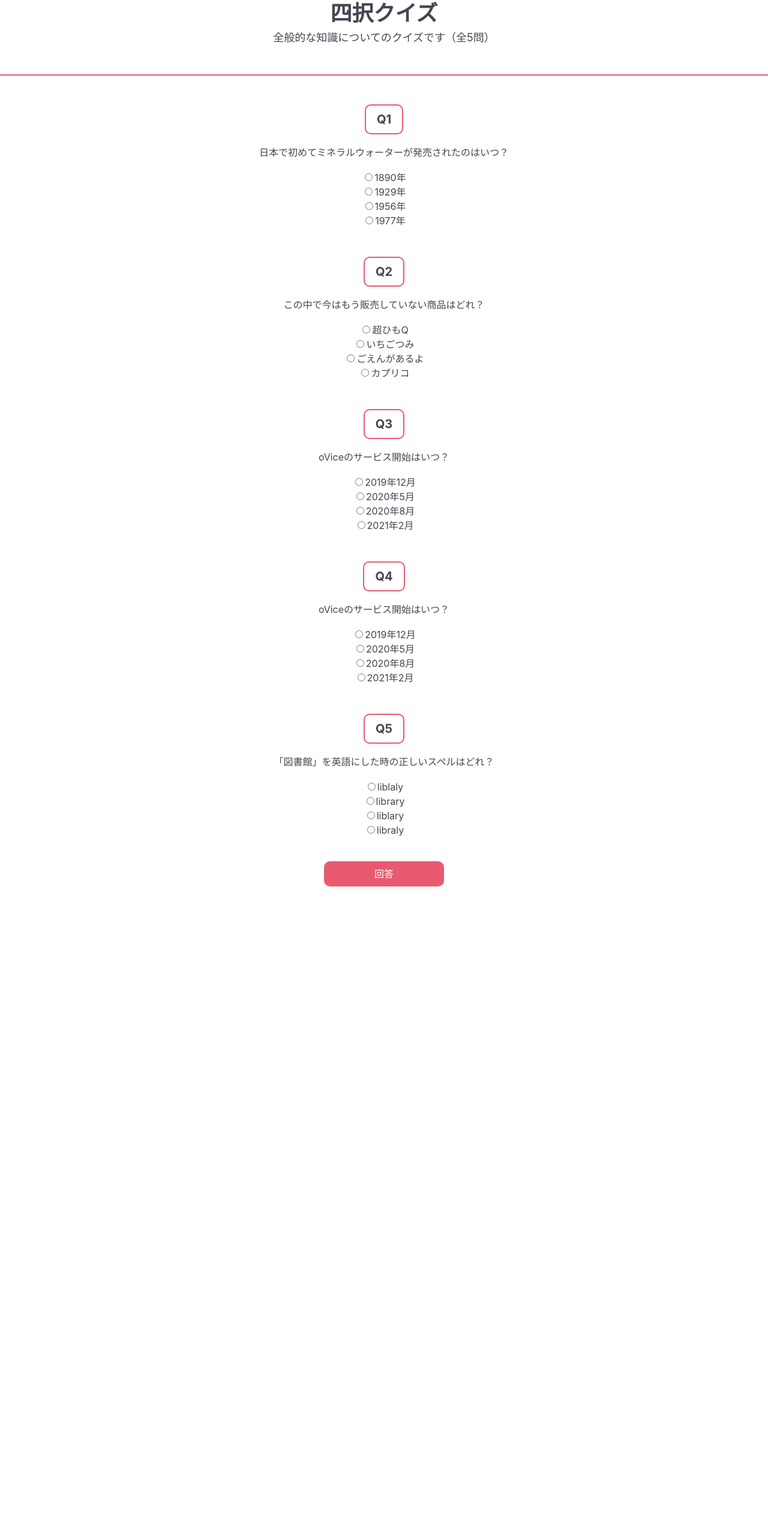
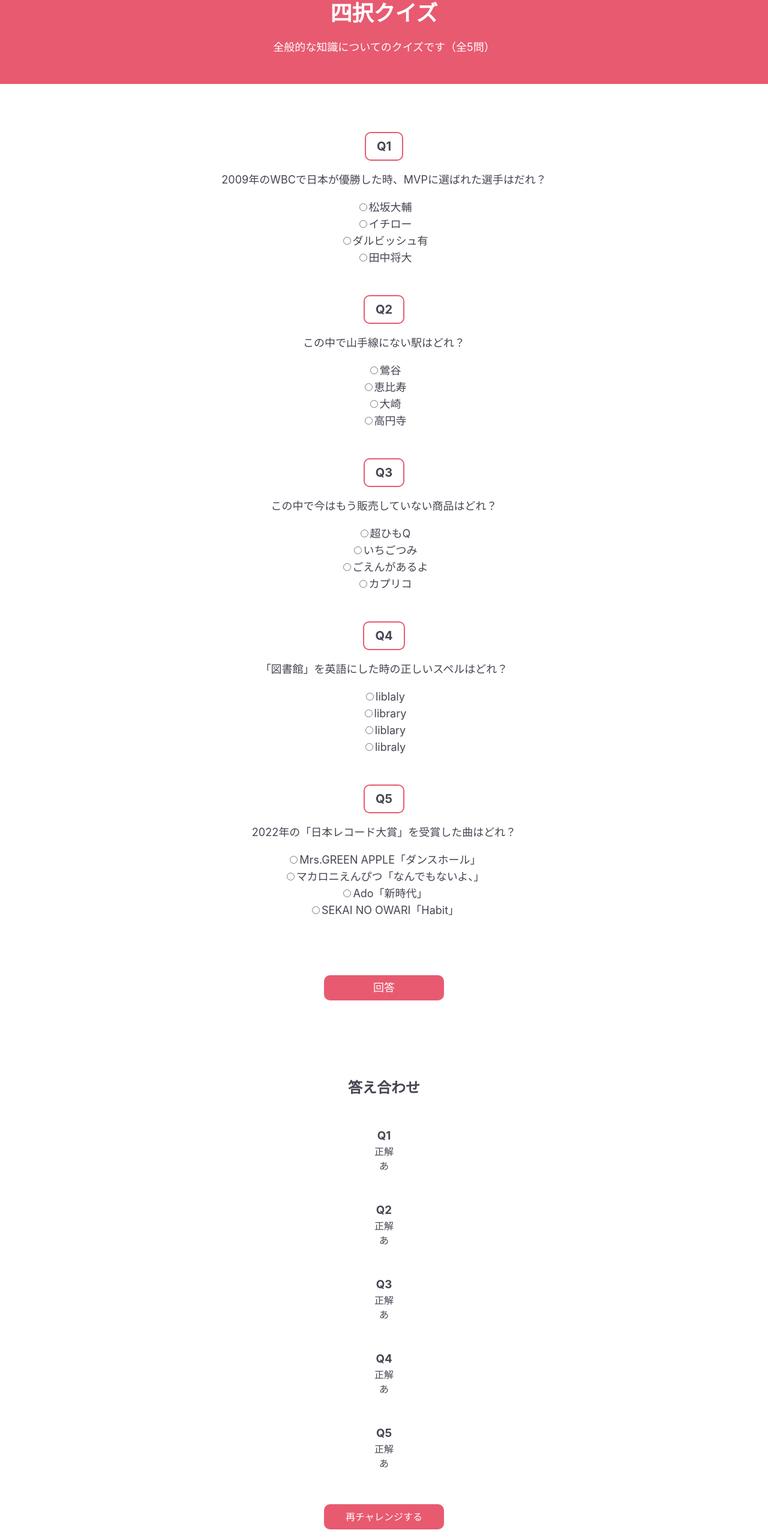
Before and after one commit to ondryuki/my-app, a React (Create React App) app: page / in a window 1280 px wide. Shown: the part 53-2619 px from the top of the page at 60% size. Before the commit the page ends 1619 px from the top, so only its background shows below. Built offline with nearby package versions, Linux system fonts and the light colour scheme.

Commit message:
feat: Answerのコンポーネントにclassを付与、問題に解説を追加

```diff
--- a/src/components/answer/App.tsx
+++ b/src/components/answer/App.tsx
@@ -1,32 +1,45 @@
 import React from 'react';
+import Question from '../question/App';
 import '../../css/App.css';
 
 function App() {
   return (
     <div className="answer">
       <main className="answer-main">
-        <div>
-          <h2>答え合わせ</h2>
-          <div>
-            <h3>Q1</h3>
-            <p>正解</p>
+        <div className="answer-answers">
+          <h2 className="answer-title">答え合わせ</h2>
+          <div className="answer-answer">
+            <h3 className="answer-number">Q1</h3>
+            <p className="answer-result">正解</p>
+            <p className="answer-sentense">あ</p>
           </div>
-          <div>
-            <h3>Q2</h3>
-            <p>正解</p>
+          <div className="answer-answer">
+            <h3 className="answer-number">Q2</h3>
+            <p className="answer-result">正解</p>
+            <p className="answer-sentense">あ</p>
+
           </div>
-          <div>
-            <h3>Q3</h3>
-            <p>正解</p>
+          <div className="answer-answer">
+            <h3 className="answer-number">Q3</h3>
+            <p className="answer-result">正解</p>
+            <p className="answer-sentense">あ</p>
+
           </div>
-          <div>
-            <h3>Q4</h3>
-            <p>正解</p>
+          <div className="answer-answer">
+            <h3 className="answer-number">Q4</h3>
+            <p className="answer-result">正解</p>
+            <p className="answer-sentense">あ</p>
+
           </div>
-          <div>
-            <h3>Q5</h3>
-            <p>正解</p>
+          <div className="answer-answer">
+            <h3 className="answer-number">Q5</h3>
+            <p className="answer-result">正解</p>
+            <p className="answer-sentense">あ</p>
+
           </div>
+          <button className="answer-button" type="button">
+            再チャレンジする
+          </button>
         </div>
       </main>
     </div>
--- a/src/components/header/App.tsx
+++ b/src/components/header/App.tsx
@@ -7,12 +7,9 @@ function App() {
     <div className="header">
       <header className="header-inner">
         <h1>四択クイズ</h1>
-        <p>
+        <p className="header-sentense">
           全般的な知識についてのクイズです（全5問）
         </p>
-        {/* <Link to="/question">問題</Link>
-        <p>|</p>
-        <Link to="/question">回答</Link> */}
       </header>
     </div>
   );
--- a/src/components/question/App.tsx
+++ b/src/components/question/App.tsx
@@ -3,11 +3,8 @@ import questions from './questions';
 import '../../css/App.css';
 import type { MouseEvent, ChangeEvent } from 'react';
 
-
-// console.log(questions);
-
 function App() {
-
+  // state
   const [quizQuestions, setquiz] = useState([
     {
       name: '',
@@ -36,12 +33,31 @@ function App() {
     },
   ])
 
-  const handleSubmitAnswer = (e: MouseEvent<HTMLButtonElement>) => {
-    console.log(e.target);
-    // e.preventDefault();
-    console.log('test');
+  function switchPage() {
+    console.log('switch');
   }
 
+  let [isMobile, setIsMobile] = useState(false);
+
+  // Event of 'Answer' button
+  const handleSubmitAnswer = (e: MouseEvent<HTMLButtonElement>) => {
+    e.preventDefault();
+    console.log('click event');
+    if (
+      quizQuestions[0].name === '' ||
+      quizQuestions[1].name === '' ||
+      quizQuestions[2].name === '' ||
+      quizQuestions[3].name === '' ||
+      quizQuestions[4].name === '') {
+      isMobile = false;
+    } else {
+      isMobile = true;
+      switchPage();
+    }
+    console.log(isMobile);
+  }
+
+  // Events of radio buttons
   const handleRadioButton1 = (e: ChangeEvent<HTMLInputElement>) => {
     console.log(e.target);
     quizQuestions[0].name = e.target.name;
@@ -66,6 +82,7 @@ function App() {
   }
   const handleRadioButton3 = (e: ChangeEvent<HTMLInputElement>) => {
     console.log(e.target);
+    console.log(quizQuestions[2].name);
     quizQuestions[2].name = e.target.name;
     quizQuestions[2].selectedAnswer = e.target.id;
     if (e.target.id === questions[2].answer) {
@@ -98,131 +115,165 @@ function App() {
     console.log(quizQuestions);
   }
 
+  // content
   return (
     <main className="question-main">
       <div className="question-questions">
-        {/* {questions.map((question, index) => */}
+        <form action="">
           <div className="question-questions">
             <h2 className="question-number">Q1</h2>
             <p className="question-sentense">
               {questions[0].question}
             </p>
-          <form action="" id='test1'>
             <div>
-              <input name={questions[0].name} type="radio" id={questions[0].select[0][1]} onChange={handleRadioButton1} />
-              <label htmlFor={questions[0].select[0][1]} >{questions[0].select[0][0]}</label>
+              <label className="question-label" htmlFor={questions[0].select[0][1]} >
+                <input name={questions[0].name} type="radio" id={questions[0].select[0][1]} onChange={handleRadioButton1} required />
+                {questions[0].select[0][0]}
+              </label>
             </div>
             <div>
-              <input name={questions[0].name} type="radio" id={questions[0].select[1][1]} onChange={handleRadioButton1} />
-              <label htmlFor={questions[0].select[1][1]} >{questions[0].select[1][0]}</label>
+              <label className="question-label" htmlFor={questions[0].select[1][1]} >
+                <input name={questions[0].name} type="radio" id={questions[0].select[1][1]} onChange={handleRadioButton1} required />
+                {questions[0].select[1][0]}
+              </label>
             </div>
             <div>
-              <input name={questions[0].name} type="radio" id={questions[0].select[2][1]} onChange={handleRadioButton1} />
-              <label htmlFor={questions[0].select[2][1]} >{questions[0].select[2][0]}</label>
+              <label className="question-label" htmlFor={questions[0].select[2][1]} >
+                <input name={questions[0].name} type="radio" id={questions[0].select[2][1]} onChange={handleRadioButton1} required />
+                {questions[0].select[2][0]}
+              </label>
             </div>
             <div>
+              <label className="question-label" htmlFor={questions[0].select[3][1]} >
                 <input name={questions[0].name} type="radio" id={questions[0].select[3][1]} onChange={handleRadioButton1} required />
-              <label htmlFor={questions[0].select[3][1]} >{questions[0].select[3][0]}</label>
+                {questions[0].select[3][0]}
+              </label>
             </div>
-          </form>
           </div>
           <div className="question-questions">
             <h2 className="question-number">Q2</h2>
             <p className="question-sentense">
               {questions[1].question}
             </p>
-          <form action="" id='test1'>
             <div>
-              <input name={questions[1].name} type="radio" id={questions[1].select[0][1]} onChange={handleRadioButton2} />
-              <label htmlFor={questions[1].select[0][1]} >{questions[1].select[0][0]}</label>
+              <label className="question-label" htmlFor={questions[1].select[0][1]} >
+                <input name={questions[1].name} type="radio" id={questions[1].select[0][1]} onChange={handleRadioButton2} required />
+                {questions[1].select[0][0]}
+              </label>
             </div>
             <div>
-              <input name={questions[1].name} type="radio" id={questions[1].select[1][1]} onChange={handleRadioButton2} />
-              <label htmlFor={questions[1].select[1][1]} >{questions[1].select[1][0]}</label>
+              <label className="question-label" htmlFor={questions[1].select[1][1]} >
+                <input name={questions[1].name} type="radio" id={questions[1].select[1][1]} onChange={handleRadioButton2} required />
+                {questions[1].select[1][0]}
+              </label>
             </div>
             <div>
-              <input name={questions[1].name} type="radio" id={questions[1].select[2][1]} onChange={handleRadioButton2} />
-              <label htmlFor={questions[1].select[2][1]} >{questions[1].select[2][0]}</label>
+              <label className="question-label" htmlFor={questions[1].select[2][1]} >
+                <input name={questions[1].name} type="radio" id={questions[1].select[2][1]} onChange={handleRadioButton2} required />
+                {questions[1].select[2][0]}
+              </label>
             </div>
             <div>
+              <label className="question-label" htmlFor={questions[1].select[3][1]} >
                 <input name={questions[1].name} type="radio" id={questions[1].select[3][1]} onChange={handleRadioButton2} required />
-              <label htmlFor={questions[1].select[3][1]} >{questions[1].select[3][0]}</label>
+                {questions[1].select[3][0]}
+              </label>
             </div>
-          </form>
           </div>
           <div className="question-questions">
             <h2 className="question-number">Q3</h2>
             <p className="question-sentense">
               {questions[2].question}
             </p>
-          <form action="" id='test1'>
             <div>
-              <label htmlFor={questions[2].select[0][1]} >
-                <input name={questions[2].name} type="radio" id={questions[2].select[0][1]} onChange={handleRadioButton3} />
+              <label className="question-label" htmlFor={questions[2].select[0][1]} >
+                <input name={questions[2].name} type="radio" id={questions[2].select[0][1]} onChange={handleRadioButton3} required />
                 {questions[2].select[0][0]}
               </label>
             </div>
-            {/* ラベルの中にinputをいれて！以下。 */}
             <div>
-              <input name={questions[2].name} type="radio" id={questions[2].select[1][1]} onChange={handleRadioButton3} />
-              <label htmlFor={questions[2].select[1][1]} >{questions[2].select[1][0]}</label>
+              <label className="question-label" htmlFor={questions[2].select[1][1]} >
+                <input name={questions[2].name} type="radio" id={questions[2].select[1][1]} onChange={handleRadioButton3} required />
+                {questions[2].select[1][0]}
+              </label>
             </div>
             <div>
-              <input name={questions[2].name} type="radio" id={questions[2].select[2][1]} onChange={handleRadioButton3} />
-              <label htmlFor={questions[2].select[2][1]} >{questions[2].select[2][0]}</label>
+              <label className="question-label" htmlFor={questions[2].select[2][1]} >
+                <input name={questions[2].name} type="radio" id={questions[2].select[2][1]} onChange={handleRadioButton3} required />
+                {questions[2].select[2][0]}
+              </label>
             </div>
             <div>
+              <label className="question-label" htmlFor={questions[2].select[3][1]} >
                 <input name={questions[2].name} type="radio" id={questions[2].select[3][1]} onChange={handleRadioButton3} required />
-              <label htmlFor={questions[2].select[3][1]} >{questions[2].select[3][0]}</label>
+                {questions[2].select[3][0]}
+              </label>
             </div>
-          </form>
           </div>
           <div className="question-questions">
             <h2 className="question-number">Q4</h2>
             <p className="question-sentense">
               {questions[3].question}
             </p>
-          <form action="" id='test1'>
             <div>
-              <input name={questions[3].name} type="radio" id={questions[3].select[0][1]} onChange={handleRadioButton4} />
-              <label htmlFor={questions[3].select[0][1]} >{questions[3].select[0][0]}</label>
+              <label className="question-label" htmlFor={questions[3].select[0][1]} >
+                <input name={questions[3].name} type="radio" id={questions[3].select[0][1]} onChange={handleRadioButton4} required />
+                {questions[3].select[0][0]}
+              </label>
             </div>
             <div>
-              <input name={questions[3].name} type="radio" id={questions[3].select[1][1]} onChange={handleRadioButton4} />
-              <label htmlFor={questions[3].select[1][1]} >{questions[3].select[1][0]}</label>
+              <label className="question-label" htmlFor={questions[3].select[1][1]} >
+                <input name={questions[3].name} type="radio" id={questions[3].select[1][1]} onChange={handleRadioButton4} required />
+                {questions[3].select[1][0]}
+              </label>
             </div>
             <div>
-              <input name={questions[3].name} type="radio" id={questions[3].select[2][1]} onChange={handleRadioButton4} />
-              <label htmlFor={questions[3].select[2][1]} >{questions[3].select[2][0]}</label>
+              <label className="question-label" htmlFor={questions[3].select[2][1]} >
+                <input name={questions[3].name} type="radio" id={questions[3].select[2][1]} onChange={handleRadioButton4} required />
+                {questions[3].select[2][0]}
+              </label>
             </div>
             <div>
+              <label className="question-label" htmlFor={questions[3].select[3][1]} >
                 <input name={questions[3].name} type="radio" id={questions[3].select[3][1]} onChange={handleRadioButton4} required />
-              <label htmlFor={questions[3].select[3][1]} >{questions[3].select[3][0]}</label>
+                {questions[3].select[3][0]}
+              </label>
             </div>
-          </form>
           </div>
           <div className="question-questions">
             <h2 className="question-number">Q5</h2>
             <p className="question-sentense">
               {questions[4].question}
             </p>
-          <form action="" id='test1'>
             <div>
-              <input name={questions[4].name} type="radio" id={questions[4].select[0][1]} onChange={handleRadioButton5} />
-              <label htmlFor={questions[4].select[0][1]} >{questions[4].select[0][0]}</label>
+              <label className="question-label" htmlFor={questions[4].select[0][1]} >
+                <input name={questions[4].name} type="radio" id={questions[4].select[0][1]} onChange={handleRadioButton5} required />
+                {questions[4].select[0][0]}
+              </label>
             </div>
             <div>
-              <input name={questions[4].name} type="radio" id={questions[4].select[1][1]} onChange={handleRadioButton5} />
-              <label htmlFor={questions[4].select[1][1]} >{questions[4].select[1][0]}</label>
+              <label className="question-label" htmlFor={questions[4].select[1][1]} >
+                <input name={questions[4].name} type="radio" id={questions[4].select[1][1]} onChange={handleRadioButton5} required />
+                {questions[4].select[1][0]}
+              </label>
             </div>
             <div>
-              <input name={questions[4].name} type="radio" id={questions[4].select[2][1]} onChange={handleRadioButton5} />
-              <label htmlFor={questions[4].select[2][1]} >{questions[4].select[2][0]}</label>
+              <label className="question-label" htmlFor={questions[4].select[2][1]} >
+                <input name={questions[4].name} type="radio" id={questions[4].select[2][1]} onChange={handleRadioButton5} required />
+                {questions[4].select[2][0]}
+              </label>
             </div>
             <div>
-              <input name={questions[4].name} type="radio" id={questions[4].select[3][1]} onChange={handleRadioButton5} />
-              <label htmlFor={questions[4].select[3][1]} >{questions[4].select[3][0]}</label>
+              <label className="question-label" htmlFor={questions[4].select[3][1]} >
+                <input name={questions[4].name} type="radio" id={questions[4].select[3][1]} onChange={handleRadioButton5} required />
+                {questions[4].select[3][0]}
+              </label>
             </div>
+            <div className="question-submit">
+              <p className="question-caution">
+                ＼ 未回答の問題があります ／
+              </p>
+
               <button
                 type="submit"
                 className="question-button"
@@ -230,9 +281,9 @@ function App() {
               >
                 回答
               </button>
-
+            </div>
+          </div>
         </form>
-        </div>
       </div>
     </main>
   );
--- a/src/components/question/questions.tsx
+++ b/src/components/question/questions.tsx
@@ -4,6 +4,7 @@ const questions = [
     name: 'library',
     question: '「図書館」を英語にした時の正しいスペルはどれ？',
     select: [['liblaly', 'liblaly'], ['library', 'library'], ['liblary', 'liblary'], ['libraly', 'libraly']],
+    explanation: '「library」が正解です。最初がLで後はRです。',
     answer: 'library',
   },
   {
@@ -11,6 +12,7 @@ const questions = [
     name: 'pikachu',
     question: 'ピカチュウの好きな食べ物はどれ？',
     select: [['ケチャップ', 'ketchup'], ['ドーナツ', 'donut'], ['ヨーグルト', 'yogurt'], ['いちご', 'strawberry']],
+    explanation: '「ケチャップ」が大好物です。「ピカチュウのうた」でもケチャップが登場します。',
     answer: 'ketchup',
   },
   {
@@ -18,6 +20,7 @@ const questions = [
     name: 'jump',
     question: 'この中でジャンプ漫画じゃない漫画のタイトルはどれ？',
     select: [['シティハンター', 'cityhunter'], ['呪術廻戦', 'jujutsukaisen'], ['ブルーピリオド', 'blueperiod'], ['ブラッククローバー', 'blackclover']],
+    explanation: '「ブルーピリオド」は講談社の「アフタヌーン」という月刊誌で連載。アニメ化もしました。',
     answer: 'blueperiod',
   },
   {
@@ -25,6 +28,7 @@ const questions = [
     name: 'notsalenow',
     question: 'この中で今はもう販売していない商品はどれ？',
     select: [['超ひもQ', 'himokyu'], ['いちごつみ', 'ichigotsumi'], ['ごえんがあるよ', 'goenngaaruyo'], ['カプリコ', 'kapuriko']],
+    explanation: '「超ひもQ」は2019年7月に生産終了となりました。',
     answer: 'himokyu',
   },
   {
@@ -32,6 +36,7 @@ const questions = [
     name: 'yamanoteline',
     question: 'この中で山手線にない駅はどれ？',
     select: [['鶯谷', 'uguisudani'], ['恵比寿', 'ebisu'], ['大崎', 'ohsaki'], ['高円寺', 'kouenji']],
+    explanation: '「高円寺」は「JR中央線」の駅です。古着屋さんがたくさんりｍ',
     answer: 'kouenji',
   },
   {
@@ -44,16 +49,30 @@ const questions = [
   {
     id: 7,
     name: 'oVice',
-    question: 'oViceのサービス開始はいつ？',
+    question: 'oViceのサービス開始日はいつ？',
     select: [['2019年12月', '201912'], ['2020年5月', '202005'], ['2020年8月', '202008'], ['2021年2月', '2021年2月']],
     answer: '202008',
   },
   {
     id: 8,
-    name: 'oVice',
-    question: 'oViceのサービス開始はいつ？',
-    select: [['2019年12月', '201912'], ['2020年5月', '202005'], ['2020年8月', '202008'], ['2021年2月', '2021年2月']],
-    answer: '202008',
+    name: 'recordawards',
+    question: '2022年の「日本レコード大賞」を受賞した曲はどれ？',
+    select: [['Mrs.GREEN APPLE「ダンスホール」', 'dancehall'], ['マカロニえんぴつ「なんでもないよ、」', 'nandemonaiyo'], ['Ado「新時代」', 'shinjidai'], ['SEKAI NO OWARI「Habit」', 'habit']],
+    answer: 'habit',
+  },
+  {
+    id: 9,
+    name: 'wbc2009',
+    question: '2009年のWBCで日本が優勝した時、MVPに選ばれた選手はだれ？',
+    select: [['松坂大輔', 'matsuzaka'], ['イチロー', 'ichiro'], ['ダルビッシュ有', 'darubissyu'], ['田中将大', 'tanaka']],
+    answer: 'matsuzaka',
+  },
+  {
+    id: 10,
+    name: 'gas',
+    question: '空気中に最も多く含まれる気体はどれ？',
+    select: [['酸素', 'o2'], ['二酸化炭素', 'co2'], ['窒素', 'n2'], ['アルゴン', 'ar']],
+    answer: 'n2',
   },
 ]
 
--- a/src/components/quiz.tsx
+++ b/src/components/quiz.tsx
@@ -1,18 +1,13 @@
 import React, { useState } from 'react';
 import Question from '../components/question/App';
-// import Answer from '../components/answer/App';
-
-// console.log(React);
-// const isCurrect = useState(true);
+import Answer from '../components/answer/App';
 
 const Quiz = () => {
 
     return (
       <div>
-        <Question
-          // submitAnswer={handleAnswer}
-        />
-        {/* <Answer /> */}
+        <Question />
+        <Answer />
       </div>
     );
 }
--- a/src/css/App.css
+++ b/src/css/App.css
@@ -5,26 +5,31 @@
 
 .header {
   padding: 48px 0;
-  border-bottom: 2px #e85a70 solid;
-  background-color: #ffffff;
+  background-color: #e85a70;
   display: flex;
   flex-direction: column;
   align-items: center;
   justify-content: center;
   font-size: calc(10px + 1vmin);
-  color: #454552;
+  color: white;
   }
 
 .header-inner {
   text-align: center;
 }
 
+.header-sentense {
+  margin-top: 16px;
+}
+
 /* question */
 
 .question-main {
-  padding: 48px 0;
+  padding: 80px 0;
+  font-size: calc(10px + 1vmin);
   background-color: #ffffff;
   color: #454552;
+  line-height: calc(20px + 1vmin);
   text-align: center;
 }
 
@@ -40,11 +45,21 @@
   padding: 18px ;
 }
 
+.question-submit {
+  margin-top: 48px;
+  position: relative;
+  display: inline-block;
+}
+
+.question-caution {
+  opacity: 0;
+}
+
 .question-button {
   opacity: 1;
   transition: 0.6s;
   width: 200px;
-  margin: 40px;
+  margin-top: 18px;
   color: #ffffff;
   background-color: #e85a70;
   border: none;
@@ -62,3 +77,40 @@
 }
 
 /* answer */
+
+
+.answer-main {
+  padding: 48px 0;
+  background-color: #ffffff;
+  color: #454552;
+  text-align: center;
+}
+
+.answer-answer {
+  margin-top: 48px;
+}
+
+.answer-title {
+
+}
+
+.answer-result{
+  font-size: 2vh;
+}
+
+.answer-button {
+  opacity: 1;
+  transition: 0.6s;
+  width: 200px;
+  margin-top: 56px;
+  color: #ffffff;
+  background-color: #e85a70;
+  border: none;
+  border-radius: 10px;
+  line-height: 40px;
+  cursor: pointer;
+}
+
+.answer-button:hover {
+  opacity: 0.7;
+}
```
Lines whose indentation alone changed are shown as unchanged.
